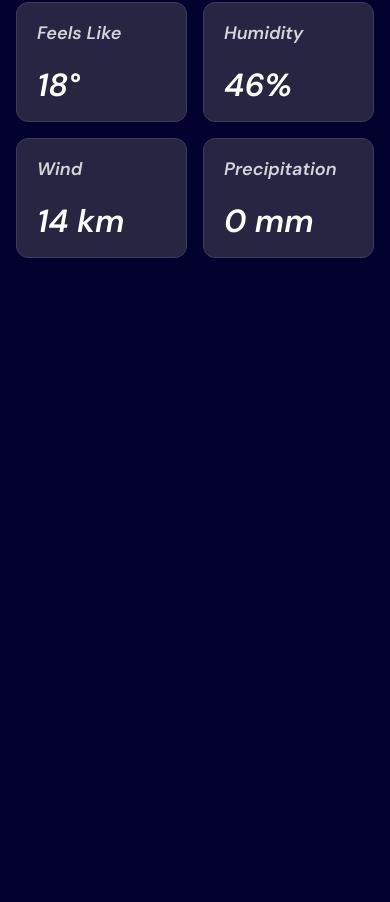
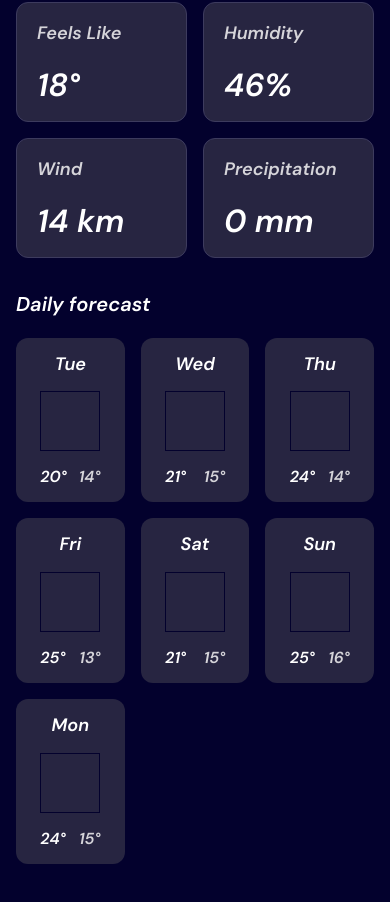
Before and after one commit to nofuenterr/weather-now, a React (Vite) app: page / in a window 390 px wide. Shown: the part 792-1694 px from the top of the page. Before the commit the page ends 1162 px from the top, so only its background shows below. Built offline with nearby package versions, Linux system fonts and the light colour scheme; a web font is replaced by a local one.

Commit message:
feat: add daily forecast section with placeholder content, styles, reusable components, and responsiveness

```diff
--- a/src/components/MainContent.tsx
+++ b/src/components/MainContent.tsx
@@ -37,14 +37,25 @@ export default function MainContent() {
 					</div>
 
 					<div className="grid grid-cols-2 gap-4 md:grid-cols-4 md:gap-5 lg:gap-6">
-						<WeatherData label="Feels Like" value="18°" />
-						<WeatherData label="Humidity" value="46%" />
-						<WeatherData label="Wind" value="14 km" />
-						<WeatherData label="Precipitation" value="0 mm" />
+						<WeatherDataCard label="Feels Like" value="18°" />
+						<WeatherDataCard label="Humidity" value="46%" />
+						<WeatherDataCard label="Wind" value="14 km" />
+						<WeatherDataCard label="Precipitation" value="0 mm" />
 					</div>
 				</section>
 
-				<section></section>
+				<section className="grid gap-5">
+					<h2 className="text-xl font-semibold">Daily forecast</h2>
+					<ul className="grid grid-cols-[repeat(auto-fit,minmax(90px,1fr))] gap-4 md:grid-cols-7">
+						<DailyWeatherCard dayLabel="Tue" maxTemp="20°" minTemp="14°" />
+						<DailyWeatherCard dayLabel="Wed" maxTemp="21°" minTemp="15°" />
+						<DailyWeatherCard dayLabel="Thu" maxTemp="24°" minTemp="14°" />
+						<DailyWeatherCard dayLabel="Fri" maxTemp="25°" minTemp="13°" />
+						<DailyWeatherCard dayLabel="Sat" maxTemp="21°" minTemp="15°" />
+						<DailyWeatherCard dayLabel="Sun" maxTemp="25°" minTemp="16°" />
+						<DailyWeatherCard dayLabel="Mon" maxTemp="24°" minTemp="15°" />
+					</ul>
+				</section>
 
 				<section></section>
 			</div>
@@ -52,12 +63,12 @@ export default function MainContent() {
 	);
 }
 
-interface WeatherDataProps {
+interface WeatherDataCardProps {
 	label: string;
 	value: string;
 }
 
-function WeatherData({ label, value }: WeatherDataProps) {
+function WeatherDataCard({ label, value }: WeatherDataCardProps) {
 	return (
 		<div className="grid gap-6 rounded-xl border border-neutral-600 bg-neutral-800 p-5">
 			<h2 className="text-[1.125rem] text-neutral-200">{label}</h2>
@@ -65,3 +76,28 @@ function WeatherData({ label, value }: WeatherDataProps) {
 		</div>
 	);
 }
+
+type DayLabelTypes = 'Mon' | 'Tue' | 'Wed' | 'Thu' | 'Fri' | 'Sat' | 'Sun';
+
+interface DailyWeatherCardProps {
+	dayLabel: DayLabelTypes;
+	maxTemp: string;
+	minTemp: string;
+}
+
+function DailyWeatherCard({
+	dayLabel,
+	maxTemp,
+	minTemp,
+}: DailyWeatherCardProps) {
+	return (
+		<li className="grid justify-center gap-4 rounded-xl bg-neutral-800 px-2.5 py-4">
+			<h3 className="text-center text-[1.125rem]">{dayLabel}</h3>
+			<div className="size-15 border border-neutral-900"></div>
+			<div className="flex items-center justify-between">
+				<span>{maxTemp}</span>
+				<span className="text-neutral-200">{minTemp}</span>
+			</div>
+		</li>
+	);
+}
```
